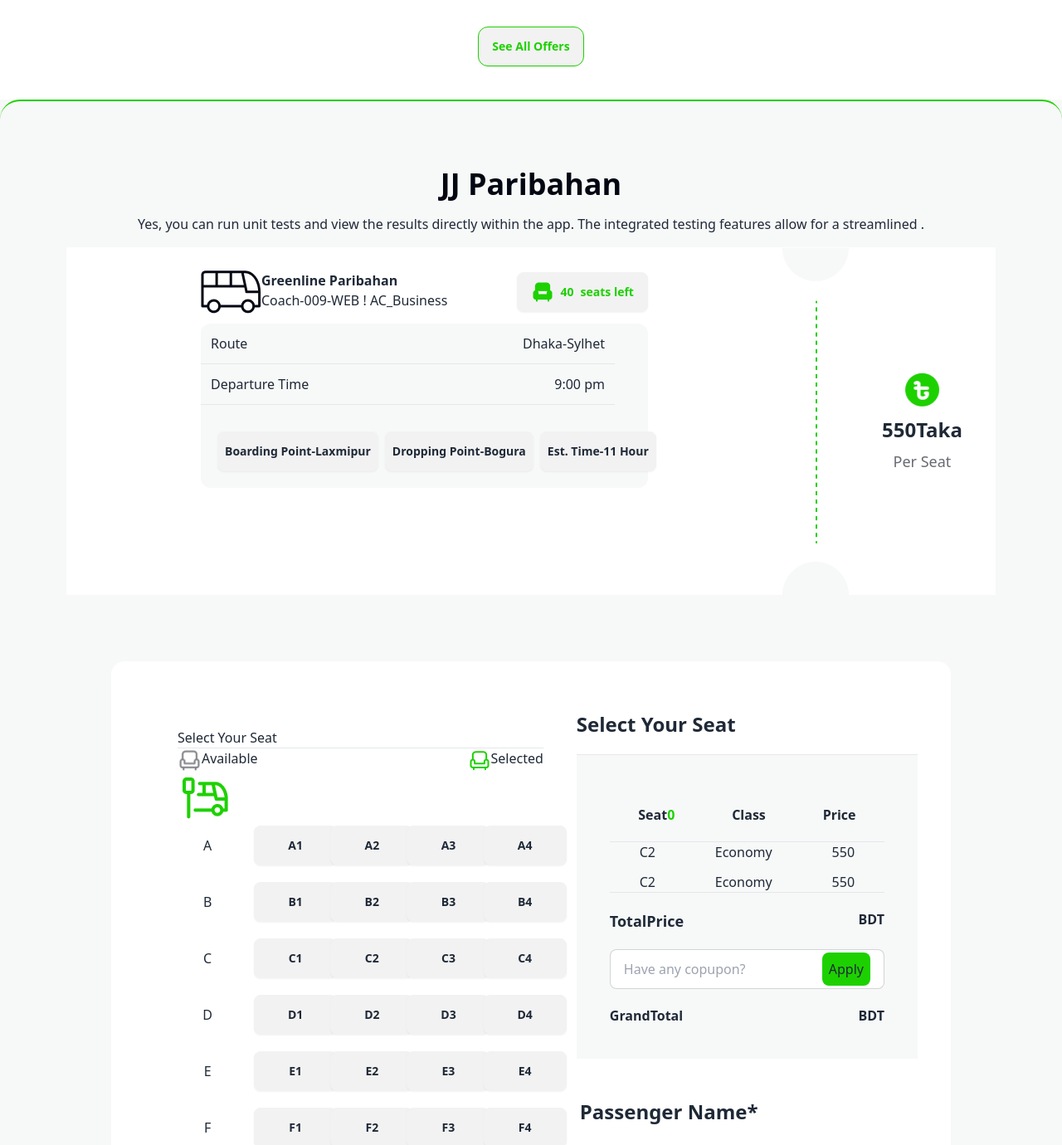
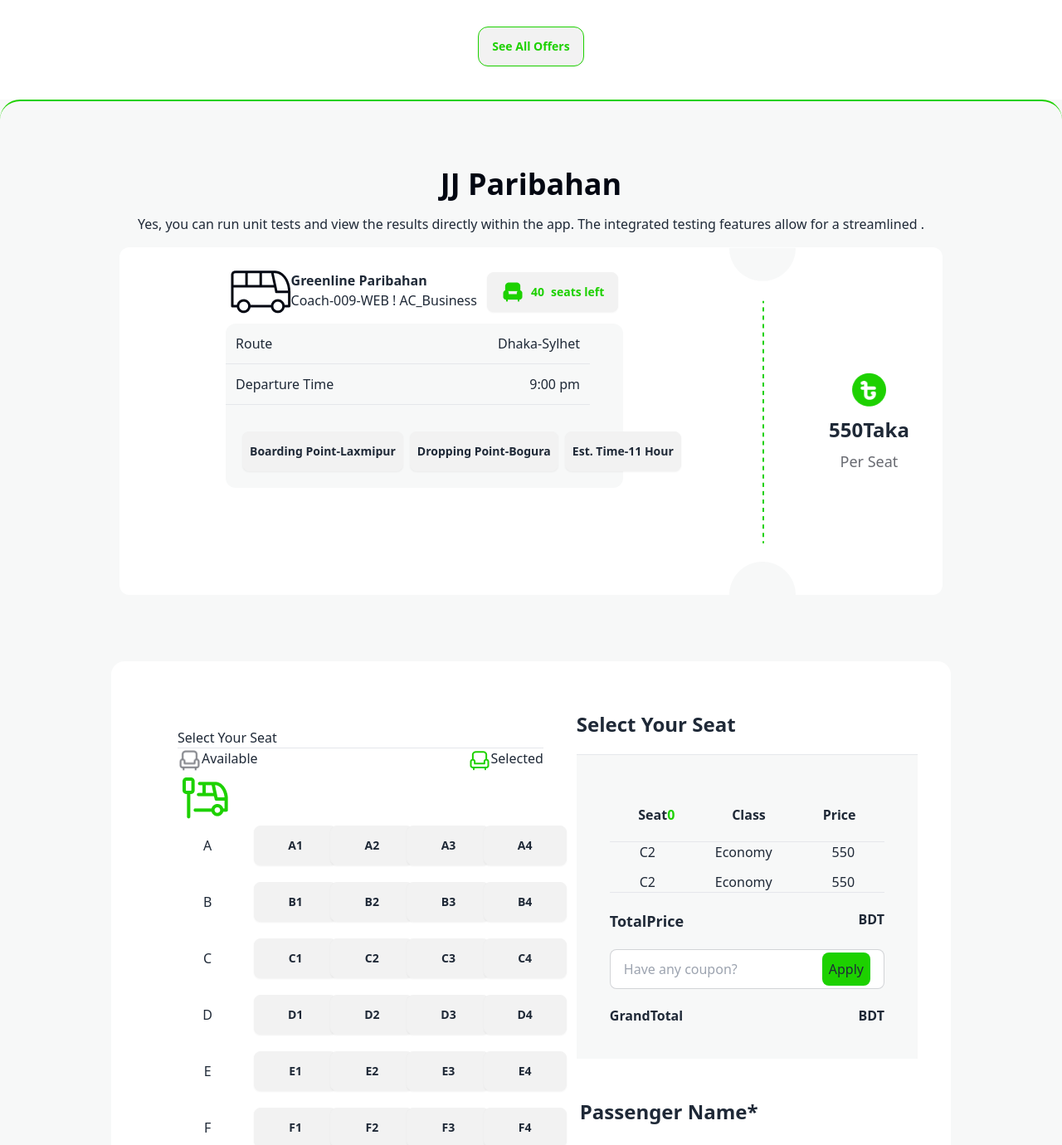
Before and after one commit to Md-Sufian-Jidan/simple-sohoj-solor-assignment, a plain HTML site: page index.html in a window 1280 px wide. Shown: the part 976-2356 px from the top of the page at 83% size. Drawn offline with nearby package versions, Linux system fonts and the light colour scheme.

Commit message:
ticket buying function complete

```diff
--- a/index.html
+++ b/index.html
@@ -85,16 +85,16 @@
                 <button class="btn text-[#1dd100] border-[#1dd100] mx-auto mt-10 rounded-xl">See All Offers</button>
             </div>
         </div>
-        <div class="bg-[#F7F8F8]">
+        <div class="bg-[#F7F8F8] pb-20">
         <section id="border-top" class="p-20 rounded-3xl border-green-500">
                 <div class="text-center">
                 <h3 class="text-[#030712] font-bold text-4xl">JJ Paribahan</h3>
                 <p class="my-4">Yes, you can run unit tests and view the results directly within the app. The integrated testing features allow for a streamlined .</p>
                </div>
             <div>
-               <div class="flex bg-[#ffffff]">
-            <div class="lg:mx-[134px] p-7">
-                <div class="flex gap-3 items-center justify-between">
+               <div class="flex bg-[#ffffff] lg:mx-16 rounded-xl">
+            <div class="lg:mx-[100px] p-7">
+                <div class="flex gap-3 items-center justify-center">
                     <div class="flex">
                         <img src="images/bus-logo.png" alt="">
                         <div><p class="font-black">Greenline Paribahan</p>
@@ -195,7 +195,7 @@
                     <p class="font-bold">BDT<span class="font-bold" id="total-cost"></span></p>
                 </div>
                 <label class="input input-bordered flex items-center gap-2 my-5">
-                    <input id="coupon-input" type="text" class="grow" placeholder="Have any copupon?" />
+                    <input id="coupon-input" type="text" class="grow" placeholder="Have any coupon?" />
                     <button id="apply-btn" class="bg-[#1dd100] p-2 rounded-lg">Apply</button>
                   </label>
                   <div class="flex justify-between">
```
Also changed, not shown: scripts/script.js (+9 -4 lines).
